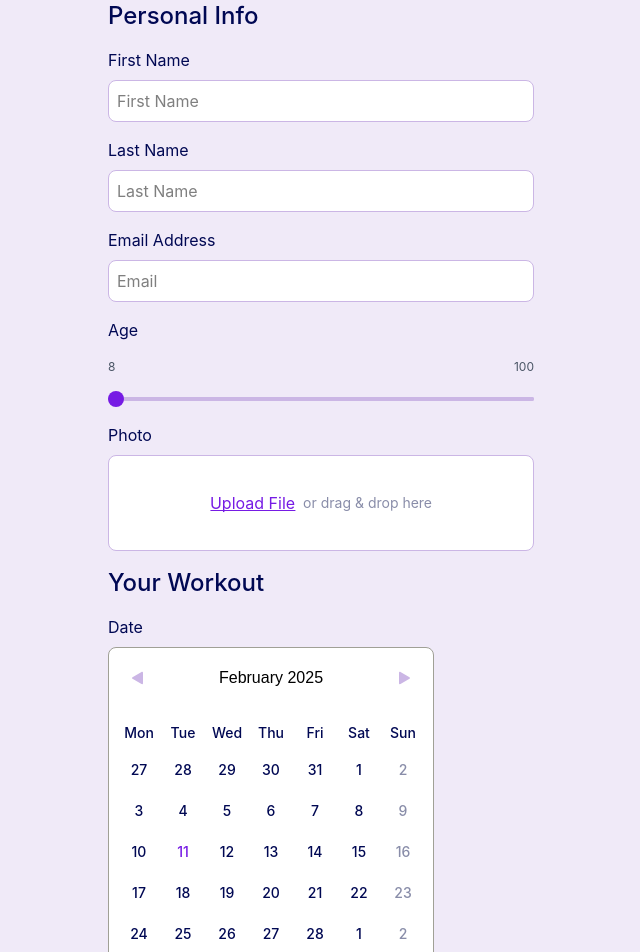
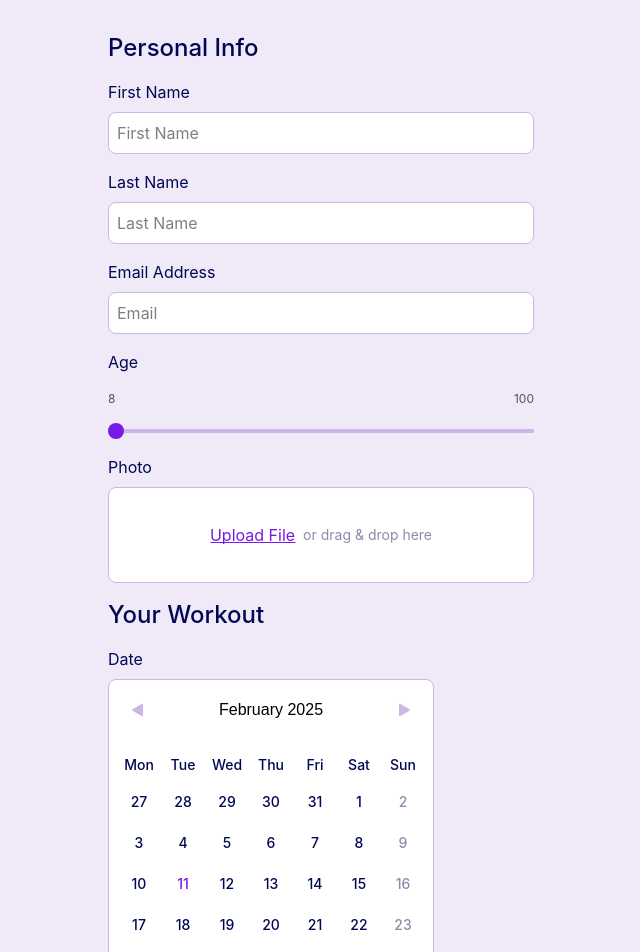
Before and after one commit to Jakubba/Zadanie-Rekrutacyjne-Form, a React (Vite) app: page / in a window 1280 px wide. Shown: the top 952 px of the page, without its empty margins (319-959 px from the left). Built offline with nearby package versions, Linux system fonts and the light colour scheme; no server answers.

Commit message:
refactor and fixes – component typing, calendar fixes, react-toastify, minor styles

```diff
--- a/package.json
+++ b/package.json
@@ -15,6 +15,7 @@
     "react": "^19.0.0",
     "react-calendar": "^5.1.0",
     "react-dom": "^19.0.0",
+    "react-toastify": "^11.0.3",
     "sass": "^1.84.0",
     "tailwindcss": "^4.0.6"
   },
--- a/src/components/AvailableTimes/AvailableTimes.tsx
+++ b/src/components/AvailableTimes/AvailableTimes.tsx
@@ -9,14 +9,14 @@ const availableTimes = ["12:00", "14:00", "16:30", "18:30", "20:00"];
 
 const AvailableTimes: React.FC<AvailableTimesProps> = ({ selectedTime, setSelectedTime }) => {
   return (
-    <div className="md:ml-2 md:min-w-[76px]">
+    <div className="md:ml-[24px] md:min-w-[76px]">
       <h3 className="mb-2 text-left text-base text-[#000853]">Time</h3>
       <ul className="flex flex-wrap md:flex-col">
         {availableTimes.map((time) => (
-          <li key={time} className="m-1">
+          <li key={time} className="m-2 md:m-0 md:!mb-2">
             <button
               type="button"
-              className={`p-2 rounded-lg cursor-pointer border transition duration-200 ease-in-out ${
+              className={`p-2 w-full bg-white rounded-lg cursor-pointer border border-[#cbb6e5] transition duration-200 ease-in-out ${
                 selectedTime === time
                   ? "border-2 border-[#761BE4]"
                   : "border hover:border-[#761BE4]"
--- a/src/components/BookingCalendar/BookingCalendar.tsx
+++ b/src/components/BookingCalendar/BookingCalendar.tsx
@@ -9,28 +9,36 @@ import errorIconPink from "./../../assets/icons/error-icon-pink.svg";
 const API_URL = import.meta.env.VITE_HOLIDAYS_API_URL;
 const API_KEY = import.meta.env.VITE_API_NINJAS_KEY;
 
+const NATIONAL_HOLIDAY = "NATIONAL_HOLIDAY";
+
 interface BookingCalendarProps {
   label: string;
   selectedDate: Date | null;
   onDateChange: (date: Date) => void;
-  isDateDisabled?: (date: Date) => boolean;
-  holidayMessage?: string;
+  selectedTime: string | null;
+  setSelectedTime: (time: string | null) => void;
 }
 
 const BookingCalendar: React.FC<BookingCalendarProps> = ({
   label,
   selectedDate,
   onDateChange,
-  isDateDisabled,
-  holidayMessage,
+  selectedTime,
+  setSelectedTime,
 }) => {
-  const [selectedTime, setSelectedTime] = useState<string | null>(null);
   const [holidays, setHolidays] = useState<Holiday[]>([]);
   const [unavailableMessage, setUnavailableMessage] = useState<string | null>(null);
 
+  const isDateDisabled = (date: Date): boolean => {
+    const formattedDate = date.toISOString().split("T")[0];
+    const isHoliday = holidays.some((h) => h.date === formattedDate && h.type === NATIONAL_HOLIDAY);
+    const IS_SUNDAY = date.getDay() === 0;
+    return isHoliday || IS_SUNDAY;
+  };
+
   useEffect(() => {
     axios
-      .get(`${API_URL}?country=PL&year=2024`, {
+      .get<Holiday[]>(`${API_URL}?country=PL&year=2024`, {
         headers: { "X-Api-Key": API_KEY },
       })
       .then((response) => {
@@ -45,27 +53,8 @@ const BookingCalendar: React.FC<BookingCalendarProps> = ({
       .catch((error) => console.error("Error fetching holidays:", error));
   }, []);
 
-  const handleDateClick = (date: Date) => {
-    if (isDateDisabled && isDateDisabled(date)) {
-      setUnavailableMessage("It is All Saints’ Day.");
-    } else {
-      setUnavailableMessage(null);
-      onDateChange(date);
-    }
-  };
-
-  const tileClassName = ({ date }: { date: Date }) => {
-    const formattedDate = date.toISOString().split("T")[0];
-    const isHoliday = holidays.some((h) => h.date === formattedDate);
-    const isDisabled = isDateDisabled ? isDateDisabled(date) : false;
-
-    if (isHoliday) return "date-holiday";
-    if (isDisabled) return "disable-date";
-    return "";
-  };
-
-  const onClickDay = (date: Date) => {
-    if (isDateDisabled && isDateDisabled(date)) {
+  const handleDateClick = (date: Date): void => {
+    if (isDateDisabled(date)) {
       const formattedDate = date.toISOString().split("T")[0];
       const holiday = holidays.find((h) => h.date === formattedDate);
 
@@ -82,6 +71,16 @@ const BookingCalendar: React.FC<BookingCalendarProps> = ({
     }
   };
 
+  const tileClassName = ({ date }: { date: Date }): string => {
+    const formattedDate = date.toISOString().split("T")[0];
+    const isHoliday = holidays.some((h) => h.date === formattedDate);
+    const isDisabled = isDateDisabled(date);
+
+    if (isHoliday) return "date-holiday";
+    if (isDisabled) return "disable-date";
+    return "";
+  };
+
   return (
     <section className="flex flex-col justify-start">
       <div className="mb-2 flex flex-col md:flex-row justify-start">
@@ -91,20 +90,17 @@ const BookingCalendar: React.FC<BookingCalendarProps> = ({
             onChange={(date) => handleDateClick(date as Date)}
             value={selectedDate}
             tileClassName={tileClassName}
-            onClickDay={onClickDay}
             className="border p-2 w-full"
           />
         </div>
 
-        {selectedDate &&
-          !unavailableMessage &&
-          !(isDateDisabled && isDateDisabled(selectedDate)) && (
-            <AvailableTimes selectedTime={selectedTime} setSelectedTime={setSelectedTime} />
-          )}
+        {selectedDate && !unavailableMessage && !isDateDisabled(selectedDate) && (
+          <AvailableTimes selectedTime={selectedTime} setSelectedTime={setSelectedTime} />
+        )}
       </div>
       {unavailableMessage && (
         <div className="text-sm w-full flex gap-2 flex-nowrap">
-          <img src={errorIconPink}></img>
+          <img src={errorIconPink} alt="Error Icon" />
           {unavailableMessage}
         </div>
       )}
--- a/src/components/InputFile/InputFile.tsx
+++ b/src/components/InputFile/InputFile.tsx
@@ -1,5 +1,4 @@
 import React from "react";
-import deleteIcon from "./../../assets/icons/default-close-icon.svg";
 import Label from "../Label/Label";
 import ErrorText from "../ErrorText/ErrorText";
 
--- a/src/components/TrainingForm/TrainingForm.tsx
+++ b/src/components/TrainingForm/TrainingForm.tsx
@@ -1,12 +1,10 @@
-import React, { useState, useEffect } from "react";
+import React, { useState, useMemo } from "react";
+import { ToastContainer, toast } from "react-toastify";
+import "react-toastify/dist/ReactToastify.css";
 import axios from "axios";
-// types
-import { Holiday } from "./../BookingCalendar/BookingCalendar.types";
-//data
+// import { Holiday } from "./../BookingCalendar/BookingCalendar.types";
 import { DEFAULT_ERRORS, DEFAULT_FORM_DATA } from "./TrainingForm.constants.ts";
-// env
 const WORKOUT_API_URL = import.meta.env.VITE_WORKOUT_API_URL;
-// components
 import SectionTitle from "./../SectionTitle/SectionTitle";
 import InputText from "./../InputText/InputText";
 import InputEmail from "./../InputEmail/InputEmail";
@@ -15,38 +13,20 @@ import InputFile from "./../InputFile/InputFile";
 import BookingCalendar from "./../BookingCalendar/BookingCalendar";
 
 const TrainingForm: React.FC = () => {
-  const [holidays, setHolidays] = useState<Holiday[]>([]);
+  // const [holidays, setHolidays] = useState<Holiday[]>([]);
   const [selectedDate, setSelectedDate] = useState<Date | null>(null);
   const [selectedTime, setSelectedTime] = useState<string | null>(null);
   const [holidayMessage, setHolidayMessage] = useState<string | null>(null);
-  const [errors, setErrors] = useState(DEFAULT_ERRORS);
-  const [formData, setFormData] = useState(DEFAULT_FORM_DATA);
+  const [errors, setErrors] = useState<{ [key: string]: string }>(DEFAULT_ERRORS);
+  const [formData, setFormData] = useState<{
+    firstName: string;
+    lastName: string;
+    email: string;
+    age: number;
+    photo: File | null;
+  }>(DEFAULT_FORM_DATA);
 
-  const NATIONAL_HOLIDAY = "NATIONAL_HOLIDAY";
-
-  const isDateDisabled = (date: Date) => {
-    const formattedDate = date.toISOString().split("T")[0];
-    const isHoliday = holidays.some((h) => h.date === formattedDate && h.type === NATIONAL_HOLIDAY);
-    // console.log(
-    //   `Checking date ${formattedDate}: isHoliday=${isHoliday}, isSunday=${date.getDay() === 0}`
-    // );
-    return isHoliday || date.getDay() === 0;
-  };
-
-  // const handleDateChange = (date: Date) => {
-  //   setSelectedDate(date);
-  //   setSelectedTime(null);
-
-  //   const formattedDate = date.toISOString().split("T")[0];
-  //   const holiday = holidays.find((h) => h.date === formattedDate);
-
-  //   console.log("Selected date:", formattedDate);
-  //   console.log("Holiday found:", holiday);
-
-  //   setHolidayMessage(holiday ? `It's ${holiday.name}` : null);
-  // };
-
-  const handleDateChange = (date: Date) => {
+  const handleDateChange = (date: Date): void => {
     setSelectedDate(date);
     setSelectedTime(null);
 
@@ -60,42 +40,31 @@ const TrainingForm: React.FC = () => {
     }
   };
 
-  const validateInput = (name: string, value: string) => {
-    let errorMessage = "";
+  const validateInput = (name: string, value: string): void => {
+    let errorMessage: string = "";
+    const NAME_REGEX = /^[A-Za-z]+$/;
+    const EMAIL_REGEX = /^[^\s@]+@[^\s@]+\.[^\s@]+$/;
 
-    switch (name) {
-      case "firstName":
-      case "lastName":
-        if (!/^[A-Za-z]+$/.test(value)) {
+    if ((name === "firstName" || name === "lastName") && !NAME_REGEX.test(value)) {
       errorMessage = "Please use only letters.";
-        }
-        break;
-      case "email":
-        if (!/^[^\s@]+@[^\s@]+\.[^\s@]+$/.test(value)) {
-          errorMessage = (
-            <>
-              Please use correct formatting. <br />
-              Example: address@email.com
-            </>
-          );
-        }
-        break;
+    } else if (name === "email" && !EMAIL_REGEX.test(value)) {
+      errorMessage = "Please use correct formatting.\n\nExample: address@email.com";
     }
 
     setErrors((prevErrors) => ({ ...prevErrors, [name]: errorMessage }));
   };
 
-  const handleChange = (e: React.ChangeEvent<HTMLInputElement>) => {
+  const handleChange = (e: React.ChangeEvent<HTMLInputElement>): void => {
     const { name, value } = e.target;
     setFormData((prevData) => ({ ...prevData, [name]: value }));
     validateInput(name, value);
   };
 
-  //function for file
-  const handleFileChange = (event: React.ChangeEvent<HTMLInputElement>) => {
+  const handleFileChange = (event: React.ChangeEvent<HTMLInputElement>): void => {
+    const MAX_FILE_SIZE = 2 * 1024 * 1024;
     const file = event.target.files?.[0];
     if (file) {
-      if (file.size > 2 * 1024 * 1024) {
+      if (file.size > MAX_FILE_SIZE) {
         setErrors((prev) => ({ ...prev, photo: "File size must be less than 2MB." }));
         return;
       }
@@ -104,24 +73,11 @@ const TrainingForm: React.FC = () => {
     }
   };
 
-  const handleRemoveFile = () => {
+  const handleRemoveFile = (): void => {
     setFormData((prev) => ({ ...prev, photo: null }));
   };
 
-  //function for validation
-  const isFormValid = () => {
-    // console.log("First Name:", formData.firstName.trim() !== "");
-    // console.log("Last Name:", formData.lastName.trim() !== "");
-    // console.log("Email:", formData.email.trim() !== "");
-    // console.log("Age:", formData.age, "Valid Age:", formData.age >= 8 && formData.age <= 100);
-    // console.log("Selected Date:", selectedDate !== null);
-    // console.log("Selected Time:", selectedTime !== null);
-    // console.log("Errors:", errors);
-    // console.log(
-    //   "Errors Valid:",
-    //   Object.values(errors).every((error) => error === "")
-    // );
-
+  const isFormValid = useMemo(() => {
     return (
       formData.firstName.trim() !== "" &&
       formData.lastName.trim() !== "" &&
@@ -132,14 +88,13 @@ const TrainingForm: React.FC = () => {
       formData.age <= 100 &&
       Object.values(errors).every((error) => error === "")
     );
-  };
+  }, [formData, selectedDate, selectedTime, errors]);
 
-  //function for submit
-  const handleSubmit = async (e: React.FormEvent) => {
+  const handleSubmit = async (e: React.FormEvent): Promise<void> => {
     e.preventDefault();
 
-    if (!isFormValid()) {
-      alert("Please complete all required fields correctly before submitting.");
+    if (!isFormValid) {
+      toast.error("Please complete all required fields correctly before submitting.");
       return;
     }
 
@@ -149,6 +104,7 @@ const TrainingForm: React.FC = () => {
         form.append(key, key === "photo" && value instanceof File ? value : value.toString());
       }
     });
+
     form.append("workoutDate", selectedDate!.toISOString().split("T")[0]);
     if (selectedTime) form.append("workoutTime", selectedTime);
 
@@ -160,18 +116,22 @@ const TrainingForm: React.FC = () => {
       });
 
       if (response.status === 200) {
-        alert("Form successfully submitted!");
+        toast.success("Form successfully submitted!");
       } else {
-        alert("Error submitting form.");
+        toast.error("Error submitting form.");
       }
     } catch (error) {
       console.error("Error submitting form:", error);
-      alert("Error submitting form.");
+      toast.error("Error submitting form.");
     }
   };
 
   return (
-    <form onSubmit={handleSubmit} className="w-[calc(100%-48px)] md:w-full mx-auto  max-w-[426px]">
+    <>
+      <form
+        onSubmit={handleSubmit}
+        className="w-[calc(100%-48px)] md:w-full mx-auto max-w-[426px] py-8"
+      >
         <SectionTitle level="h2">Personal Info</SectionTitle>
         <InputText
           label="First Name"
@@ -218,21 +178,24 @@ const TrainingForm: React.FC = () => {
           label="Date"
           selectedDate={selectedDate}
           onDateChange={handleDateChange}
-        isDateDisabled={isDateDisabled}
           holidayMessage={holidayMessage}
+          selectedTime={selectedTime}
+          setSelectedTime={setSelectedTime}
         />
         <button
           type="submit"
           className={`w-full py-2 px-4 rounded-lg mt-12 ${
-          isFormValid()
+            isFormValid
               ? "bg-[#761BE4] text-white cursor-pointer hover:bg-[#6a19cd]"
               : "btn-disactive text-white"
           }`}
-        disabled={!isFormValid()}
+          disabled={!isFormValid}
         >
           Send Application
         </button>
       </form>
+      <ToastContainer position="top-right" autoClose={3000} />
+    </>
   );
 };
 
--- a/src/styles/overrides.scss
+++ b/src/styles/overrides.scss
@@ -1,5 +1,6 @@
 .react-calendar {
   border-radius: 8px;
+  border-color: #cbb6e5 !important;
   width: 100% !important;
   &__navigation {
     &__label {
```
Also changed, not shown: 2 other files (tests, documents, lock files or other folders). Lines whose indentation alone changed are shown as unchanged.
